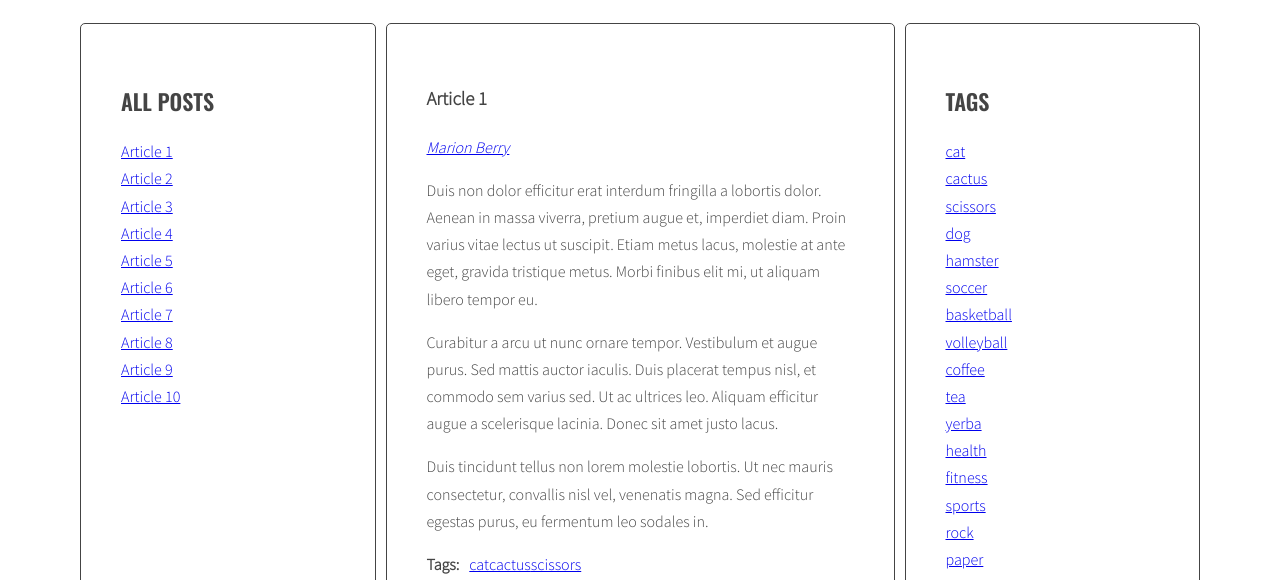
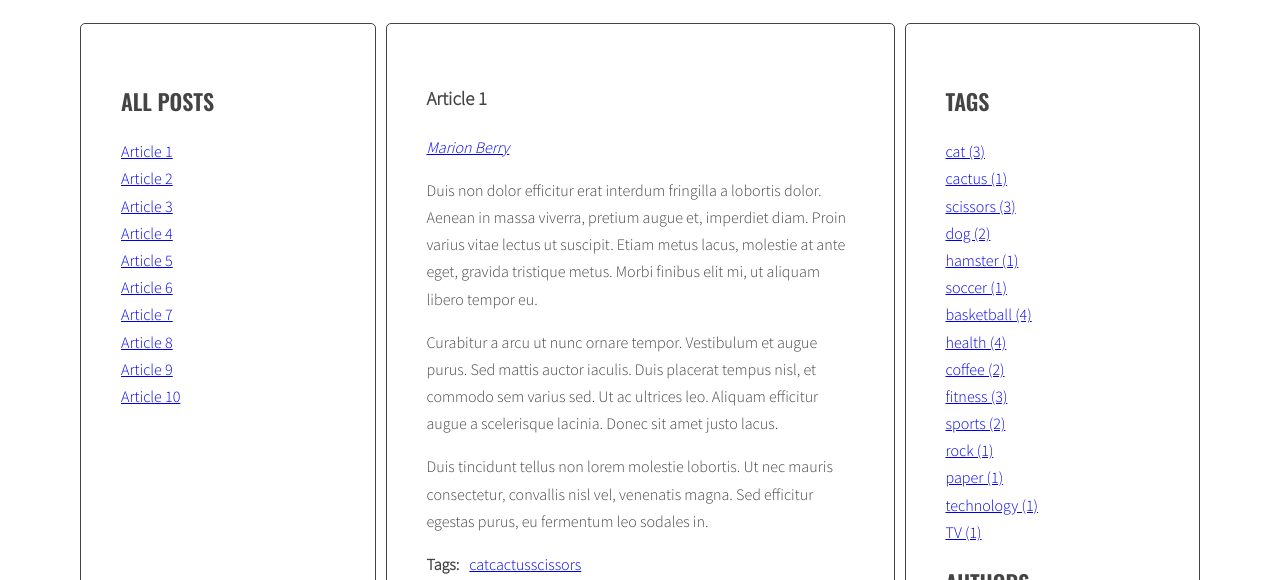
Before and after one commit to patrykbn/javascript-blog, a website: page index.html in a window 1280 px wide. Shown: the part 220-800 px from the top of the page. Drawn offline with nearby package versions, Linux system fonts and the light colour scheme.

Commit message:
6.3 Tag list with tag size

```diff
--- a/index.html
+++ b/index.html
@@ -44,7 +44,7 @@
                       </ul>
                     </div>
                   </article>
-                  <article class="post" id="article-3" data-tags="soccer basketball volleyball" data-author="George Tuxedo">
+                  <article class="post" id="article-3" data-tags="soccer basketball health" data-author="George Tuxedo">
                     <h3 class="post-title">Article 3</h3>
                     <a class="post-author" href=""></a>
                     <div class="post-content">
@@ -58,7 +58,7 @@
                       </ul>
                     </div>
                   </article>
-                  <article class="post" id="article-4" data-tags="coffee tea yerba" data-author="Kitty Toebean">
+                  <article class="post" id="article-4" data-tags="coffee basketball health" data-author="Kitty Toebean">
                     <h3 class="post-title">Article 4</h3>
                     <a class="post-author" href=""></a>
                     <div class="post-content">
@@ -114,7 +114,7 @@
                       </ul>
                     </div>
                   </article>
-                  <article class="post" id="article-8" data-tags="travel flights hotels" data-author="Theo Tabby">
+                  <article class="post" id="article-8" data-tags="dog cat scissors" data-author="Theo Tabby">
                     <h3 class="post-title">Article 8</h3>
                     <a class="post-author" href=""></a>
                     <div class="post-content">
@@ -128,7 +128,7 @@
                       </ul>
                     </div>
                   </article>
-                  <article class="post" id="article-9" data-tags="technology console hand-held" data-author="Marion Berry">
+                  <article class="post" id="article-9" data-tags="technology sports health" data-author="Marion Berry">
                     <h3 class="post-title">Article 9</h3>
                     <a class="post-author" href=""></a>
                     <div class="post-content">
@@ -142,7 +142,7 @@
                       </ul>
                     </div>
                   </article>
-                  <article class="post" id="article-10" data-tags="technology TV OLED" data-author="George Tuxedo">
+                  <article class="post" id="article-10" data-tags="fitness TV basketball" data-author="George Tuxedo">
                     <h3 class="post-title">Article 10</h3>
                     <a class="post-author" href=""></a>
                     <div class="post-content">
--- a/js/script.js
+++ b/js/script.js
@@ -46,7 +46,9 @@ const optArticleSelector = '.post',
     optTitleSelector = '.post-title',
     optTitleListSelector = '.titles',
     optArticleTagsSelector = '.post-tags .list',
-    optTagsListSelector = '.tags.list';
+    optTagsListSelector = '.tags.list',
+    optCloudClassCount = 5,
+    optCloudClassPrefix = 'tag-size-'
 
 //const generateTitleLinks = function(){
     function generateTitleLinks(customSelector = ''){
@@ -93,6 +95,24 @@ const optArticleSelector = '.post',
     //Insert created HTML link code to link list in left table
 
 generateTitleLinks();
+
+function calculateTagsParams(tags){
+    const params = {max: 0, min: 999999};
+    for(let tag in tags){
+        //console.log(tag + ' is used ' + tags[tag] + ' times');
+        if(tags[tag] > params.max){
+            params.max = tags[tag];
+        }
+        params.min = Math.min(tags[tag], params.min);
+    }
+    return params;
+}
+
+function calculatetagClass(count, params){
+    const classNumber = optCloudClassPrefix + Math.floor( ( (count - params.min) / (params.max - params.min) ) * optCloudClassCount + 1);
+    console.log(classNumber);
+    return classNumber;
+}
 
 function generateTags(){
     /* find all articles */
@@ -242,8 +262,8 @@ function generateAuthors(){
   addClickListenersToAuthors();
 
   function generateTagsList(){
-    /* [NEW] create a new variable allTags with an empty array */
-    let allTags = [];
+    /* [NEW] create a new variable allTags with an empty object */
+    let allTags = {};
 
     /* find all articles */
     const articles = document.querySelectorAll(optArticleSelector);
@@ -271,12 +291,15 @@ function generateAuthors(){
         /* add generated code to html variable */
         HTML = HTML + linkHTML;
         /* [NEW] check if this link is NOT already in allTags */
-        if(allTags.indexOf(linkHTML) == -1){
+        if(!allTags[tagArray]){
           /* [NEW] add generated code to allTags array */
-          allTags.push(linkHTML);
+          allTags[tagArray] = 1;
+        } else {
+          allTags[tagArray]++;
+        }
         }
       /* END LOOP: for each tag */
-    }
+
     //console.log(HTML);
     tagsList.innerHTML = HTML;
       /* insert HTML of all the links into the tags wrapper */
@@ -286,8 +309,23 @@ function generateAuthors(){
     /* [NEW] find list of tags in right column */
     const tagList = document.querySelector(optTagsListSelector);
 
-    /* [NEW] add html from allTags to tagList */
-    tagList.innerHTML = allTags.join(' ');
+    /* [NEW] create variable for all links HTML code */
+    const tagsParams = calculateTagsParams(allTags);
+    console.log('tagsParams', tagsParams);
+    let allTagsHTML = '';
+
+    /* [NEW] START LOOP: for each tag in allTags: */
+    for(let tag in allTags){
+        /* [NEW] generate code fof link and add it to allTagsHTML */
+        const tagLinkHTML = '<li><a class="' + calculatetagClass(allTags[tag], tagsParams) + '" href="#tag-' + tag + '">' + tag + ' (' + allTags[tag] + ')</a></li>';
+        allTagsHTML += tagLinkHTML;
+
+    }
+    /* [NEW] END LOOP: for each tag in allTags: */
+
+    /* [NEW] add HTML from allTagsHTML to taglist */
+    tagList.innerHTML = allTagsHTML;
+    console.log(allTags);
   }
 
   generateTagsList();
```
